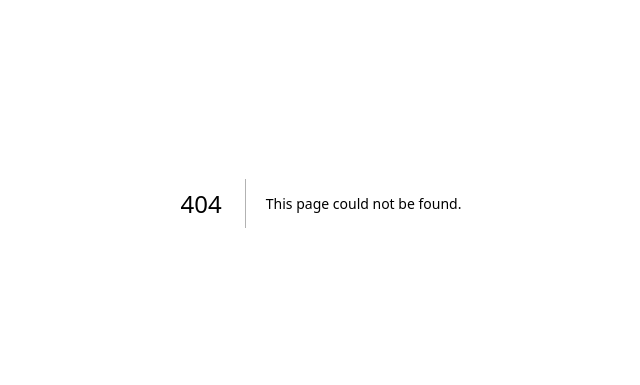
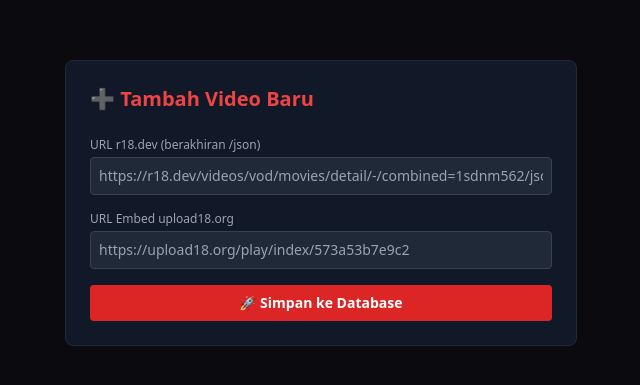
Before and after one commit to Parangx/PXjav, a Next.js app: page /admin in a window 1280 px wide. Before the commit this address had no page. Shown: the part 197-582 px from the top of the page, without its empty margins (319-959 px from the left). Built offline with nearby package versions, Linux system fonts and the light colour scheme.

Commit message:
Create page.tsx
demo

```diff
--- /dev/null
+++ b/app/admin/page.tsx
@@ -0,0 +1,84 @@
+'use client';
+
+import { useState } from 'react';
+
+export default function AdminPage() {
+  const [r18Url, setR18Url] = useState('');
+  const [embedUrl, setEmbedUrl] = useState('');
+  const [status, setStatus] = useState('');
+  const [loading, setLoading] = useState(false);
+
+  const handleSubmit = async (e: React.FormEvent) => {
+    e.preventDefault();
+    setLoading(true);
+    setStatus('⏳ Mengambil metadata...');
+
+    try {
+      const res = await fetch('/api/add-video', {
+        method: 'POST',
+        headers: { 'Content-Type': 'application/json' },
+        body: JSON.stringify({ r18Url, embedUrl }),
+      });
+
+      const data = await res.json();
+
+      if (res.ok) {
+        setStatus('🎉 Berhasil! Video sudah ditambahkan.');
+        setR18Url('');
+        setEmbedUrl('');
+      } else {
+        setStatus(`❌ Gagal: ${data.error}`);
+      }
+    } catch (err) {
+      setStatus('❌ Terjadi kesalahan jaringan.');
+    } finally {
+      setLoading(false);
+    }
+  };
+
+  return (
+    <div className="min-h-screen bg-[#0a0a0f] text-white p-4 flex items-center justify-center">
+      <div className="max-w-lg w-full bg-gray-900 p-6 rounded-lg border border-gray-800">
+        <h1 className="text-xl font-bold mb-6 text-red-500">➕ Tambah Video Baru</h1>
+
+        <form onSubmit={handleSubmit} className="space-y-4">
+          <div>
+            <label className="block text-xs text-gray-400 mb-1">URL r18.dev (berakhiran /json)</label>
+            <input
+              type="text"
+              value={r18Url}
+              onChange={(e) => setR18Url(e.target.value)}
+              placeholder="https://r18.dev/videos/vod/movies/detail/-/combined=1sdnm562/json"
+              className="w-full p-2 bg-gray-800 border border-gray-700 rounded text-white text-sm"
+              required
+            />
+          </div>
+          <div>
+            <label className="block text-xs text-gray-400 mb-1">URL Embed upload18.org</label>
+            <input
+              type="text"
+              value={embedUrl}
+              onChange={(e) => setEmbedUrl(e.target.value)}
+              placeholder="https://upload18.org/play/index/573a53b7e9c2"
+              className="w-full p-2 bg-gray-800 border border-gray-700 rounded text-white text-sm"
+              required
+            />
+          </div>
+          <button
+            type="submit"
+            disabled={loading}
+            className="w-full bg-red-600 hover:bg-red-700 p-2 rounded font-bold text-sm transition disabled:opacity-50"
+          >
+            {loading ? 'Memproses...' : '🚀 Simpan ke Database'}
+          </button>
+        </form>
+
+        {status && (
+          <div className="mt-4 p-2 bg-gray-800 rounded text-xs text-center">
+            {status}
+          </div>
+        )}
+      </div>
+    </div>
+  );
+}
```
